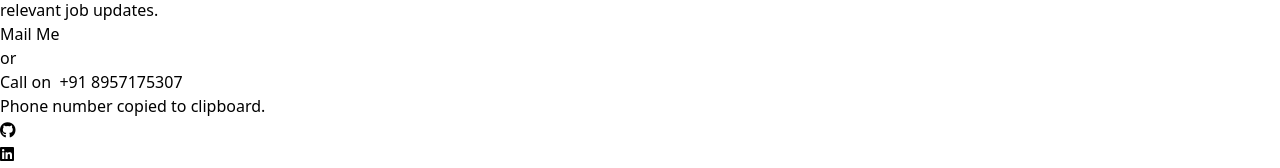
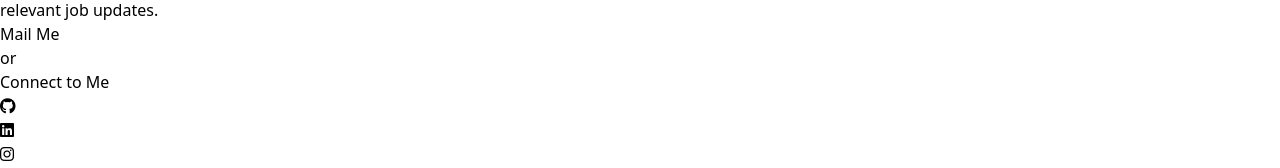
Before and after one commit to AMANVISHWAKARMA27/Portfolio-Website, a React (Vite) app in the folder Frontend/portfolio/: page / in a window 1280 px wide. Shown: the part 4370-4538 px from the top of the page. Built offline with nearby package versions, Linux system fonts and the light colour scheme; a web font is replaced by a local one.

Commit message:
removed number, added linkedin id

```diff
--- a/Frontend/portfolio/src/components/Info.jsx
+++ b/Frontend/portfolio/src/components/Info.jsx
@@ -36,13 +36,7 @@ function Info() {
                         <div className='h-[1px] border border-[#b0edfc] w-[100px]'></div>
                     </div>
                     <div>
-                        <p className='text-[#b0edfc]'>Call on&nbsp; <a
-                            className='cursor-pointer hover:scale-110 hover:text-[#aa5df7]'
-                            onClick={handleCopy}
-                        >
-                            +91 8957175307
-                        </a></p>
-                        <p className={`text-green-400 text-[12px] absolute ${display}`}>Phone number copied to clipboard.</p>
+                        <p className='text-[#b0edfc] cursor-pointer hover:scale-110 hover:text-[#aa5df7]'><a href='https://www.linkedin.com/in/aman-vishwakarma-3b788828a?'>Connect to Me</a></p>
                     </div>
                 </div>
             </div>
```
